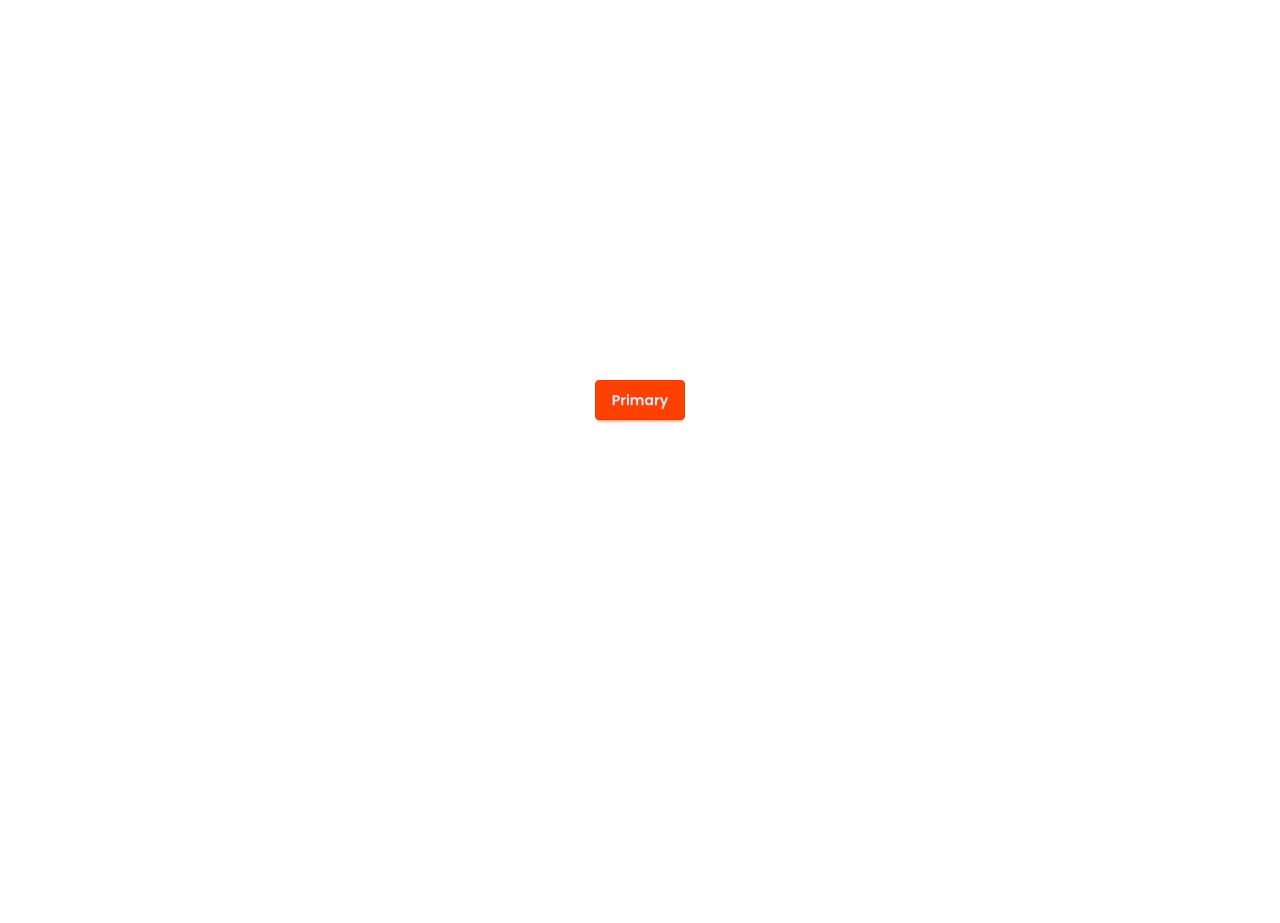
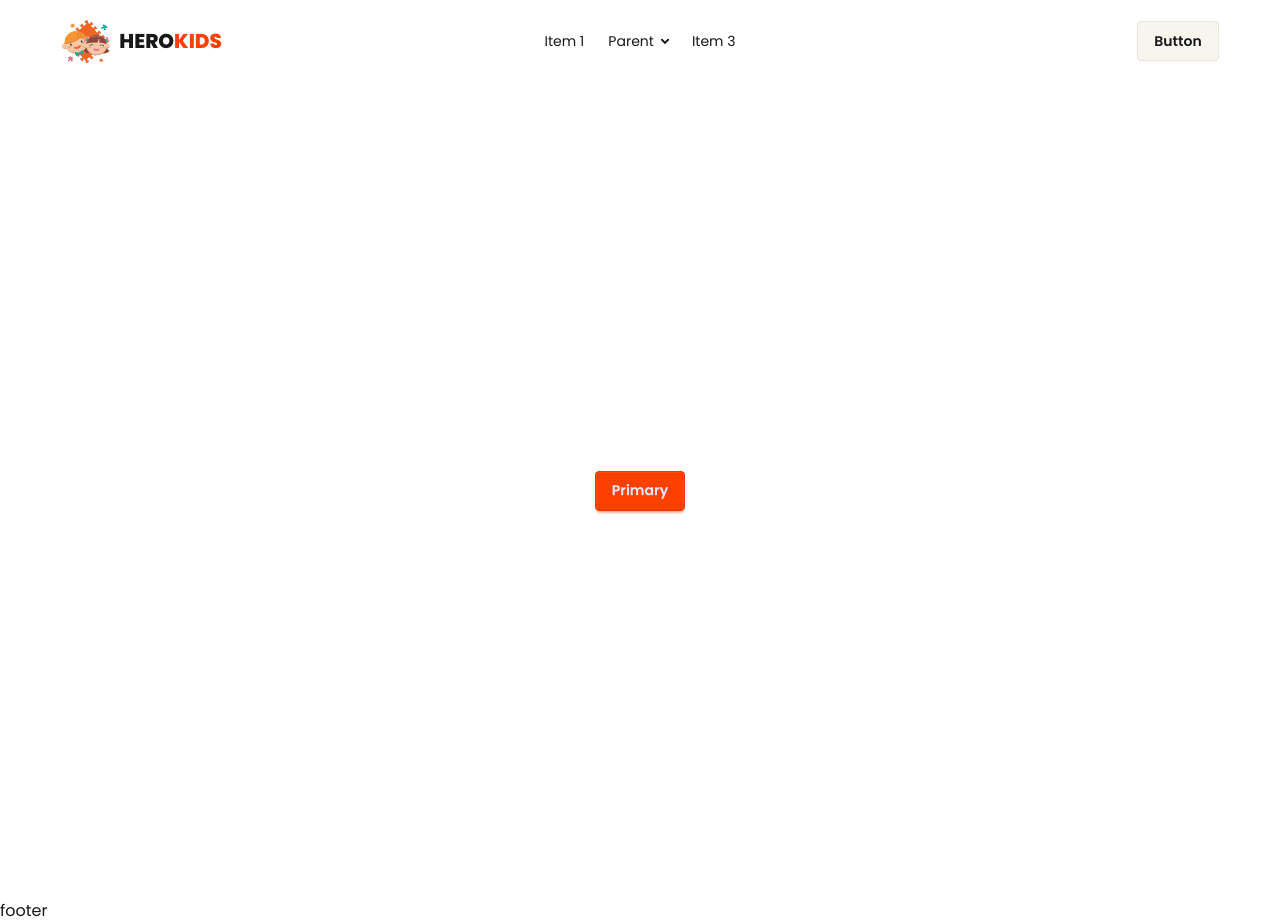
Before and after one commit to monirHRaju/hero-kids-ecom-next, a Next.js app: page / in a window 1280 px wide. Before the commit the page ends 800 px from the top, so only its background shows below. Built offline with nearby package versions, Linux system fonts and the light colour scheme.

Commit message:
navbar logo added in a fresh project

```diff
--- a/src/app/layout.jsx
+++ b/src/app/layout.jsx
@@ -1,5 +1,7 @@
 import { Poppins } from "next/font/google";
 import "./globals.css";
+import Navbar from "@/components/layouts/Navbar";
+import Footer from "@/components/layouts/Footer";
 
 const poppins = Poppins({
   weight: ["100", "200", "400", "500", "600",  "800"],
@@ -16,7 +18,11 @@
       <body
         className={`${poppins.className} antialiased`}
       >
-        {children}
+        <header className="py-2 max-w-11/12 mx-auto"><Navbar /></header>
+        <main className="py-2 max-w-11/12 mx-auto">
+          {children}
+        </main>
+        <footer><Footer /></footer>
       </body>
     </html>
   );
--- /dev/null
+++ b/src/components/layouts/Footer.jsx
@@ -0,0 +1,11 @@
+import React from 'react';
+
+const Footer = () => {
+    return (
+        <div>
+            footer
+        </div>
+    );
+};
+
+export default Footer;
--- /dev/null
+++ b/src/components/layouts/Logo.jsx
@@ -0,0 +1,13 @@
+import Image from 'next/image';
+import React from 'react';
+
+const Logo = () => {
+    return (
+        <div className='flex items-center gap-2'>
+            <Image src="/assets/logo.png" alt="Hero Kids Logo" width={50} height={30} />
+            <h2 className="text-xl font-bold">HERO<span className='text-primary'>KIDS</span></h2>
+        </div>
+    );
+};
+
+export default Logo;
--- /dev/null
+++ b/src/components/layouts/Navbar.jsx
@@ -0,0 +1,81 @@
+import React from "react";
+import Logo from "./Logo";
+
+const Navbar = () => {
+  return (
+    <div className="navbar bg-base-100">
+      <div className="navbar-start">
+        <div className="dropdown">
+          <div tabIndex={0} role="button" className="btn btn-ghost lg:hidden">
+            <svg
+              xmlns="http://www.w3.org/2000/svg"
+              className="h-5 w-5"
+              fill="none"
+              viewBox="0 0 24 24"
+              stroke="currentColor"
+            >
+              {" "}
+              <path
+                strokeLinecap="round"
+                strokeLinejoin="round"
+                strokeWidth="2"
+                d="M4 6h16M4 12h8m-8 6h16"
+              />{" "}
+            </svg>
+          </div>
+          <ul
+            tabIndex="-1"
+            className="menu menu-sm dropdown-content bg-base-100 rounded-box z-1 mt-3 w-52 p-2 shadow"
+          >
+            <li>
+              <a>Item 1</a>
+            </li>
+            <li>
+              <a>Parent</a>
+              <ul className="p-2">
+                <li>
+                  <a>Submenu 1</a>
+                </li>
+                <li>
+                  <a>Submenu 2</a>
+                </li>
+              </ul>
+            </li>
+            <li>
+              <a>Item 3</a>
+            </li>
+          </ul>
+        </div>
+        <Logo />
+      </div>
+      <div className="navbar-center hidden lg:flex">
+        <ul className="menu menu-horizontal px-1">
+          <li>
+            <a>Item 1</a>
+          </li>
+          <li>
+            <details>
+              <summary>Parent</summary>
+              <ul className="p-2 bg-base-100 w-40 z-1">
+                <li>
+                  <a>Submenu 1</a>
+                </li>
+                <li>
+                  <a>Submenu 2</a>
+                </li>
+              </ul>
+            </details>
+          </li>
+          <li>
+            <a>Item 3</a>
+          </li>
+        </ul>
+      </div>
+      <div className="navbar-end">
+        <a className="btn">Button</a>
+      </div>
+    </div>
+  );
+};
+
+export default Navbar;
```
